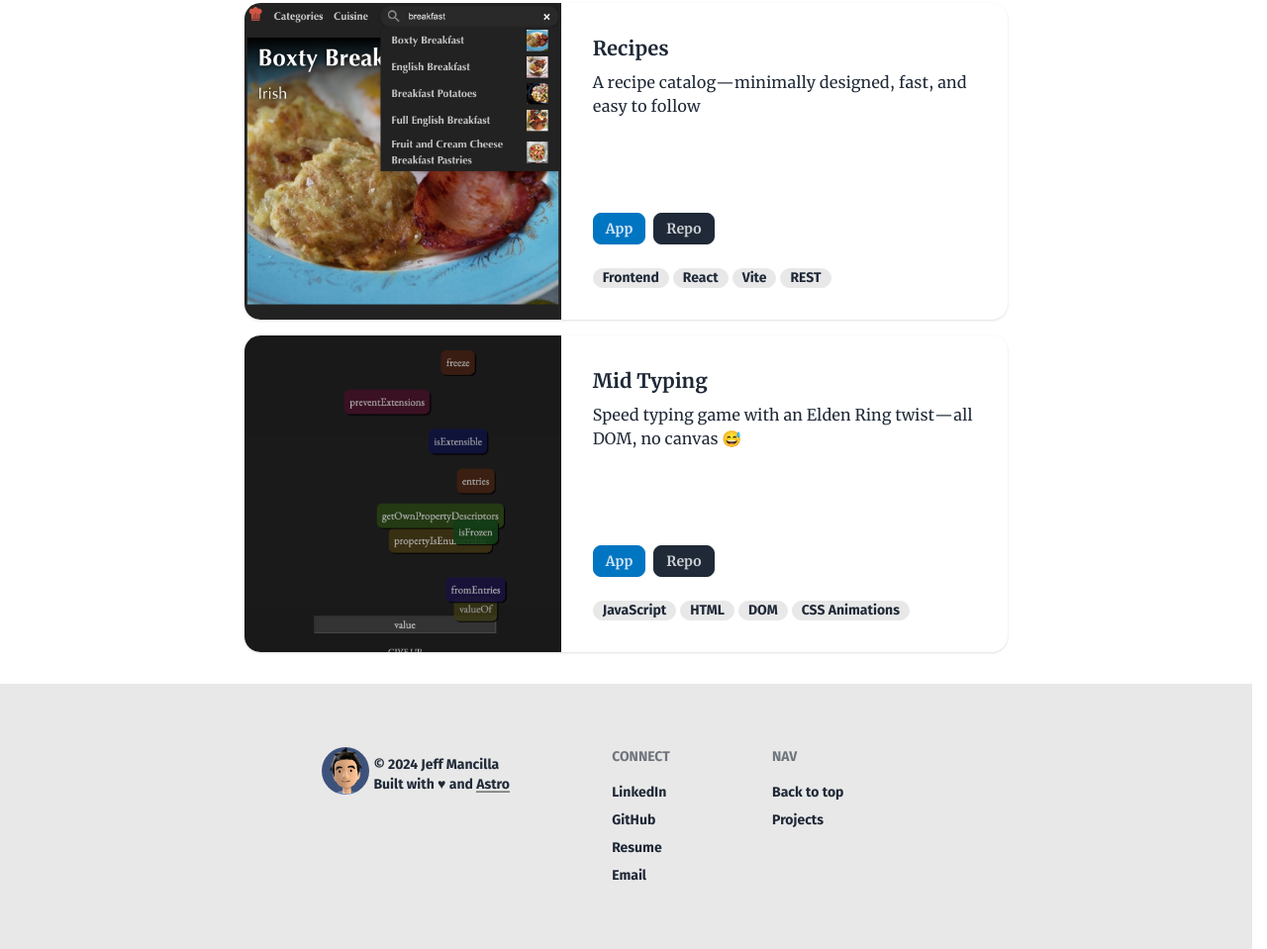
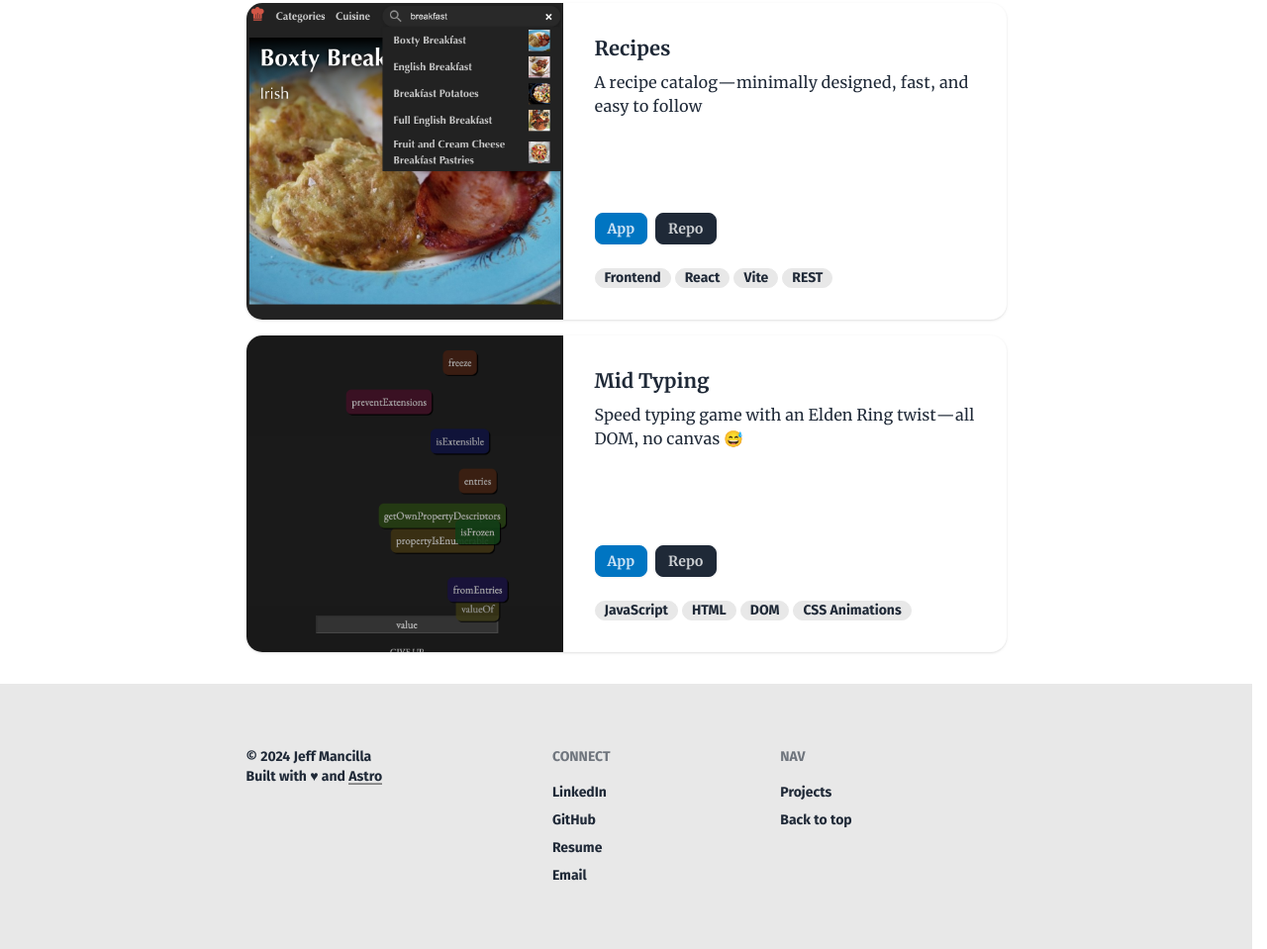
Before and after one commit to jeffmancilla/jeffmancilla.github.io, an Astro site: page / in a window 1280 px wide. Shown: the part 933-1892 px from the top of the page at 99% size. Built offline with nearby package versions, Linux system fonts and the light colour scheme; Astro itself is replaced by a stand-in of ours.

Commit message:
fix: remove avatar, max width on footer grid

```diff
--- a/src/layouts/BaseLayout.astro
+++ b/src/layouts/BaseLayout.astro
@@ -36,11 +36,6 @@ const { title, description, permalink, current } = Astro.props
 			<footer class="py-16 bg-base-200 text-base-content">
 				<div class="footer wrapper">
 					<aside class="flex gap-1 items-end">
-						<img
-							alt="JeffM Logo"
-							src="/assets/jeffm-logo.webp"
-							class="w-12 rounded-full inline-block"
-						/>
 						<div>
 							<p>
 								&copy; {new Date().getFullYear()} Jeff Mancilla
@@ -73,8 +68,8 @@ const { title, description, permalink, current } = Astro.props
 					</nav>
 					<nav>
 						<h6 class="footer-title">Nav</h6>
+						<a href="#projects" class="link link-hover">Projects</a>
 						<a href="#top" class="link link-hover">Back to top</a>
-						<a href="#projects" class="link link-hover">Projects</a>
 					</nav>
 				</div>
 			</footer>
--- a/src/styles/global.css
+++ b/src/styles/global.css
@@ -52,6 +52,6 @@ p a:hover {
 }
 
 .wrapper {
-	width: min(100% - 4rem, 75ch);
+	width: min(100% - 4rem, 768px);
 	margin-inline: auto;
 }
```
